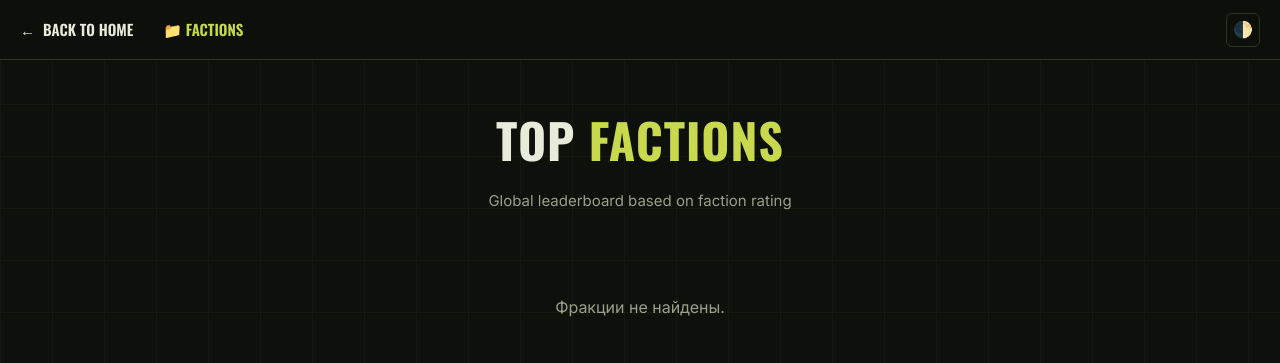
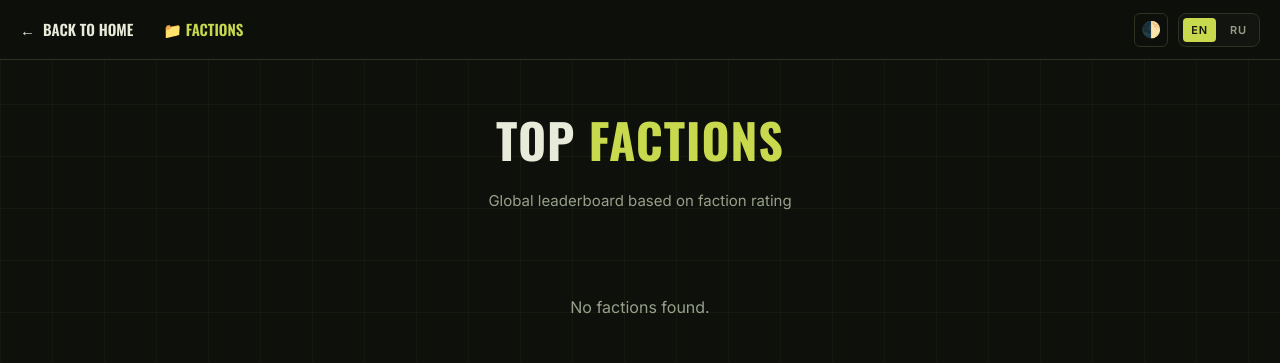
Before and after one commit to Svatushka/ColdWarFaction, a plain HTML site: page tops.html in a window 1280 px wide. Drawn offline with nearby package versions, Linux system fonts and the light colour scheme; no server answers.

Commit message:
Update tops.html

```diff
--- a/tops.html
+++ b/tops.html
@@ -9,215 +9,89 @@
 <link href="https://fonts.googleapis.com/css2?family=Oswald:wght@400;600;700&family=Inter:wght@400;500;600&display=swap" rel="stylesheet">
 <style>
   :root{
-    --bg:#0e100c;
-    --bg2:#151a11;
-    --line:#2b3323;
-    --accent:#c8d94e;
-    --accent2:#e0b45c;
-    --text:#e9ebda;
-    --muted:#98a08a;
-    --radius:14px;
-    --shadow: rgba(0,0,0,0.5);
-
-    --gold: #f1c40f;
-    --silver: #bdc3c7;
-    --bronze: #cd7f32;
+    --bg:#0e100c; --bg2:#151a11; --line:#2b3323; --accent:#c8d94e; --accent2:#e0b45c;
+    --text:#e9ebda; --muted:#98a08a; --radius:14px; --shadow: rgba(0,0,0,0.5);
+    --gold: #f1c40f; --silver: #bdc3c7; --bronze: #cd7f32;
   }
-
   body.light-theme {
-    --bg:#f4f6f0;
-    --bg2:#ffffff;
-    --line:#d0d6c5;
-    --accent:#9abf2b;
-    --accent2:#d49b3b;
-    --text:#1a1e16;
-    --muted:#5c6654;
-    --shadow: rgba(0,0,0,0.1);
+    --bg:#f4f6f0; --bg2:#ffffff; --line:#d0d6c5; --accent:#9abf2b; --accent2:#d49b3b;
+    --text:#1a1e16; --muted:#5c6654; --shadow: rgba(0,0,0,0.1);
   }
-
   *{box-sizing:border-box;margin:0;padding:0}
   html{scroll-behavior:smooth}
-
   body{
-    font-family:'Inter',system-ui,-apple-system,sans-serif;
-    background:var(--bg);
-    color:var(--text);
-    line-height:1.65;
-    -webkit-font-smoothing:antialiased;
-    min-height: 100vh;
-    display: flex;
-    flex-direction: column;
-    transition: background-color 0.3s, color 0.3s;
+    font-family:'Inter',system-ui,-apple-system,sans-serif; background:var(--bg); color:var(--text);
+    line-height:1.65; -webkit-font-smoothing:antialiased; min-height: 100vh; display: flex;
+    flex-direction: column; transition: background-color 0.3s, color 0.3s;
   }
-
   body::before{
-    content:'';
-    position:fixed;
-    inset:0;
-    background-image:
-      linear-gradient(rgba(200,217,78,.045) 1px, transparent 1px),
-      linear-gradient(90deg, rgba(200,217,78,.045) 1px, transparent 1px);
-    background-size:52px 52px;
-    pointer-events:none;
-    z-index:0;
+    content:''; position:fixed; inset:0;
+    background-image: linear-gradient(rgba(200,217,78,.045) 1px, transparent 1px), linear-gradient(90deg, rgba(200,217,78,.045) 1px, transparent 1px);
+    background-size:52px 52px; pointer-events:none; z-index:0;
   }
   body.light-theme::before { opacity: 0.2; }
-
   header,main,footer{position:relative;z-index:1}
-
   header{
-    background:rgba(14,16,12,.95);
-    border-bottom:1px solid var(--line);
-    display: flex;
-    align-items: center;
-    justify-content: space-between;
-    padding: 10px 20px;
-    height: 60px;
-    flex-shrink: 0;
+    background:rgba(14,16,12,.95); border-bottom:1px solid var(--line); display: flex;
+    align-items: center; justify-content: space-between; padding: 10px 20px; height: 60px; flex-shrink: 0;
   }
   body.light-theme header { background:rgba(255,255,255,.95); }
-
   .header-left { display: flex; align-items: center; gap: 20px; }
-
   .back-btn {
-    color: var(--text);
-    text-decoration: none;
-    font-family: 'Oswald', sans-serif;
-    font-size: 15px;
-    font-weight: 600;
-    text-transform: uppercase;
-    display: flex;
-    align-items: center;
-    gap: 8px;
-    transition: color 0.2s;
+    color: var(--text); text-decoration: none; font-family: 'Oswald', sans-serif; font-size: 15px;
+    font-weight: 600; text-transform: uppercase; display: flex; align-items: center; gap: 8px; transition: color 0.2s;
   }
   .back-btn:hover { color: var(--accent); }
-
   .header-controls { display: flex; align-items: center; gap: 10px; }
-
   .icon-btn {
-    background: transparent;
-    border: 1px solid var(--line);
-    color: var(--text);
-    width: 34px; height: 34px;
-    border-radius: 6px;
-    display: flex; align-items: center; justify-content: center;
-    cursor: pointer; font-size: 16px; transition: all 0.2s;
+    background: transparent; border: 1px solid var(--line); color: var(--text); width: 34px; height: 34px;
+    border-radius: 6px; display: flex; align-items: center; justify-content: center; cursor: pointer;
+    font-size: 16px; transition: all 0.2s;
   }
   .icon-btn:hover { border-color: var(--accent); color: var(--accent); }
-
-  main {
-    flex: 1;
-    max-width: 1180px;
-    margin: 0 auto;
-    padding: 40px 20px;
-    width: 100%;
+  .lang-switch{ display:flex; gap:6px; padding:4px; border:1px solid var(--line); border-radius:8px; background:rgba(255,255,255,.02); }
+  .lang{
+    border:0; background:transparent; color:var(--muted); font-family:'Inter',sans-serif; font-size:11px;
+    font-weight:600; letter-spacing:.08em; padding:5px 8px; border-radius:4px; cursor:pointer; transition:all .18s;
   }
-
+  .lang:hover{color:var(--text);background:rgba(255,255,255,.05)}
+  .lang.active{ background:var(--accent); color:#12140c; }
+  main { flex: 1; max-width: 1180px; margin: 0 auto; padding: 40px 20px; width: 100%; }
   .page-title {
-    font-family:'Oswald',sans-serif;
-    font-weight:700;
-    font-size: clamp(2rem, 5vw, 3rem);
-    text-transform: uppercase;
-    letter-spacing:.02em;
-    margin-bottom: 10px;
-    text-align: center;
+    font-family:'Oswald',sans-serif; font-weight:700; font-size: clamp(2rem, 5vw, 3rem);
+    text-transform: uppercase; letter-spacing:.02em; margin-bottom: 10px; text-align: center;
   }
   .page-title span { color: var(--accent); }
   .page-sub { color: var(--muted); margin-bottom: 40px; font-size: 15px; text-align: center; }
 
-  /* Подиум для Топ-3 */
-  .podium-grid {
-    display: flex;
-    justify-content: center;
-    align-items: flex-end;
-    gap: 15px;
-    margin-bottom: 50px;
-    flex-wrap: wrap;
-  }
-
+  .podium-grid { display: flex; justify-content: center; align-items: flex-end; gap: 15px; margin-bottom: 50px; flex-wrap: wrap; }
   .podium-card {
-    background: var(--bg2);
-    border: 1px solid var(--line);
-    border-radius: var(--radius);
-    padding: 20px;
-    text-align: center;
-    width: 220px;
-    position: relative;
-    transition: transform 0.3s;
+    background: var(--bg2); border: 1px solid var(--line); border-radius: var(--radius); padding: 20px;
+    text-align: center; width: 220px; position: relative; transition: transform 0.3s;
   }
   .podium-card:hover { transform: translateY(-5px); }
-
   .podium-card.rank-1 { border-color: var(--gold); box-shadow: 0 0 20px rgba(241, 196, 15, 0.2); transform: scale(1.1); z-index: 2; }
   .podium-card.rank-2 { border-color: var(--silver); margin-bottom: 20px; }
   .podium-card.rank-3 { border-color: var(--bronze); margin-bottom: 40px; }
-
   .podium-medal { font-size: 40px; margin-bottom: 10px; line-height: 1; }
   .podium-name { font-family: 'Oswald', sans-serif; font-size: 1.2rem; font-weight: 700; text-transform: uppercase; margin-bottom: 5px; }
   .podium-rating { font-size: 1.5rem; font-weight: 700; color: var(--accent); font-family: 'Oswald', sans-serif; }
 
-  /* Список остальных */
   .list-header {
-    display: grid;
-    grid-template-columns: 60px 1fr 100px;
-    padding: 10px 20px;
-    font-size: 12px;
-    color: var(--muted);
-    text-transform: uppercase;
-    font-weight: 600;
-    border-bottom: 1px solid var(--line);
-    margin-bottom: 10px;
+    display: grid; grid-template-columns: 60px 1fr 100px; padding: 10px 20px; font-size: 12px;
+    color: var(--muted); text-transform: uppercase; font-weight: 600;
+    border-bottom: 1px solid var(--line); margin-bottom: 10px;
   }
-
   .rank-row {
-    display: grid;
-    grid-template-columns: 60px 1fr 100px;
-    align-items: center;
-    padding: 15px 20px;
-    background: var(--bg2);
-    border: 1px solid var(--line);
-    border-radius: 8px;
-    margin-bottom: 10px;
-    transition: all 0.2s;
+    display: grid; grid-template-columns: 60px 1fr 100px; align-items: center; padding: 15px 20px;
+    background: var(--bg2); border: 1px solid var(--line); border-radius: 8px; margin-bottom: 10px; transition: all 0.2s;
   }
   .rank-row:hover { border-color: var(--accent); transform: translateX(5px); }
-
-  .rank-number {
-    font-family: 'Oswald', sans-serif;
-    font-size: 1.2rem;
-    font-weight: 700;
-    color: var(--muted);
-  }
-
-  .rank-name {
-    font-family: 'Oswald', sans-serif;
-    font-size: 1.1rem;
-    font-weight: 600;
-    text-transform: uppercase;
-  }
-
-  .rank-side {
-    font-size: 11px;
-    color: var(--muted);
-    display: flex;
-    align-items: center;
-    gap: 5px;
-  }
-
-  .rank-rating {
-    font-family: 'Oswald', sans-serif;
-    font-size: 1.2rem;
-    font-weight: 700;
-    color: var(--accent);
-    text-align: right;
-  }
-
-  .flag-icon {
-    width: 16px; height: 12px;
-    object-fit: cover;
-    border-radius: 2px;
-    box-shadow: 0 0 2px rgba(0,0,0,0.5);
-  }
+  .rank-number { font-family: 'Oswald', sans-serif; font-size: 1.2rem; font-weight: 700; color: var(--muted); }
+  .rank-name { font-family: 'Oswald', sans-serif; font-size: 1.1rem; font-weight: 600; text-transform: uppercase; }
+  .rank-side { font-size: 11px; color: var(--muted); display: flex; align-items: center; gap: 5px; }
+  .rank-rating { font-family: 'Oswald', sans-serif; font-size: 1.2rem; font-weight: 700; color: var(--accent); text-align: right; }
+  .flag-icon { width: 16px; height: 12px; object-fit: cover; border-radius: 2px; box-shadow: 0 0 2px rgba(0,0,0,0.5); }
 
   @media(max-width: 768px) {
     .podium-grid { flex-direction: column; align-items: center; }
@@ -235,39 +109,108 @@
     <a href="index.html" class="back-btn">
       <span>←</span> <span data-i18n="btn_back">Back to Home</span>
     </a>
-    <a href="factions.html" class="back-btn" style="color: var(--accent); margin-left: 10px;">
-      📁 Factions
-    </a>
+    <a href="factions.html" class="back-btn" style="color: var(--accent); margin-left: 10px;" data-i18n="factions_link">📁 Factions</a>
   </div>
-
   <div class="header-controls">
     <button class="icon-btn" id="themeToggle" title="Toggle Theme">🌓</button>
+    <div class="lang-switch">
+      <button class="lang" data-lang="en">EN</button>
+      <button class="lang" data-lang="ru">RU</button>
+    </div>
   </div>
 </header>
 
 <main>
-  <h1 class="page-title">Top <span>Factions</span></h1>
-  <p class="page-sub">Global leaderboard based on faction rating</p>
+  <h1 class="page-title"><b data-i18n="title_top">Top</b> <span data-i18n="title_factions">Factions</span></h1>
+  <p class="page-sub" data-i18n="title_sub">Global leaderboard based on faction rating</p>
 
   <div id="topsContainer">
-    <div style="text-align: center; color: var(--muted); padding: 40px;">Загрузка рейтинга...</div>
+    <div style="text-align: center; color: var(--muted); padding: 40px;" data-i18n="loading">Loading ratings...</div>
   </div>
 </main>
 
 <script>
-// --- СИСТЕМА ТЕМ ---
+// --- THEME ---
 const themeToggle = document.getElementById('themeToggle');
-if (localStorage.getItem('cw-theme') === 'light') {
-  document.body.classList.add('light-theme');
-}
+if (localStorage.getItem('cw-theme') === 'light') document.body.classList.add('light-theme');
 themeToggle.addEventListener('click', () => {
   document.body.classList.toggle('light-theme');
   localStorage.setItem('cw-theme', document.body.classList.contains('light-theme') ? 'light' : 'dark');
 });
 
-// --- ЛОГИКА ТОПОВ ---
+// --- I18N ---
+const translations = {
+  en: {
+    page_title: "Top Factions — Cold War",
+    btn_back: "Back to Home",
+    factions_link: "📁 Factions",
+    title_top: "Top",
+    title_factions: "Factions",
+    title_sub: "Global leaderboard based on faction rating",
+    loading: "Loading ratings...",
+    not_found: "No factions found.",
+    list_rank: "Rank",
+    list_faction: "Faction",
+    list_rating: "Rating",
+    pts: "PTS"
+  },
+  ru: {
+    page_title: "Топ фракций — Cold War",
+    btn_back: "На главную",
+    factions_link: "📁 Фракции",
+    title_top: "Топ",
+    title_factions: "Фракций",
+    title_sub: "Глобальный рейтинг фракций по очкам",
+    loading: "Загрузка рейтинга...",
+    not_found: "Фракции не найдены.",
+    list_rank: "Место",
+    list_faction: "Фракция",
+    list_rating: "Очки",
+    pts: "ОЧК"
+  }
+};
+
+let currentLangCode = 'en';
+let initDone = false;
 let factionsData = [];
 
+const i18nEls = document.querySelectorAll('[data-i18n]');
+const langButtons = document.querySelectorAll('.lang');
+
+function t(key) {
+  return (translations[currentLangCode] && translations[currentLangCode][key]) || key;
+}
+
+function setLanguage(lang) {
+  const dict = translations[lang];
+  if (!dict) return;
+  currentLangCode = lang;
+  document.documentElement.lang = lang;
+
+  i18nEls.forEach(el => {
+    const key = el.dataset.i18n;
+    if (dict[key] !== undefined) el.textContent = dict[key];
+  });
+
+  langButtons.forEach(btn => btn.classList.toggle('active', btn.dataset.lang === lang));
+  document.title = dict.page_title;
+
+  try { localStorage.setItem('cw-factions-lang', lang); } catch(e) {}
+
+  if (initDone) renderTops();
+}
+
+langButtons.forEach(btn => btn.addEventListener('click', () => setLanguage(btn.dataset.lang)));
+
+(function initLang() {
+  let saved = null;
+  try { saved = localStorage.getItem('cw-factions-lang'); } catch(e) {}
+  if (saved && translations[saved]) { setLanguage(saved); return; }
+  const browser = (navigator.language || 'en').slice(0,2).toLowerCase();
+  setLanguage(browser === 'ru' ? 'ru' : 'en');
+})();
+
+// --- DATA ---
 async function initTops() {
   const localDB = localStorage.getItem('cw_local_db');
   if (localDB) {
@@ -279,10 +222,9 @@ async function initTops() {
     } catch(e) {}
   }
 
-  // Сортируем по рейтингу (по убыванию). Если рейтинга нет, ставим 0.
   factionsData.sort((a, b) => (b.rating || 0) - (a.rating || 0));
-
   renderTops();
+  initDone = true;
 }
 
 function renderTops() {
@@ -290,14 +232,13 @@ function renderTops() {
   container.innerHTML = '';
 
   if (factionsData.length === 0) {
-    container.innerHTML = '<div style="text-align: center; color: var(--muted); padding: 40px;">Фракции не найдены.</div>';
+    container.innerHTML = `<div style="text-align: center; color: var(--muted); padding: 40px;">${t('not_found')}</div>`;
     return;
   }
 
   const top3 = factionsData.slice(0, 3);
   const rest = factionsData.slice(3);
 
-  // Рендер Подиума
   if (top3.length > 0) {
     const podiumGrid = document.createElement('div');
     podiumGrid.className = 'podium-grid';
@@ -305,7 +246,6 @@ function renderTops() {
     const medals = ['🥇', '🥈', '🥉'];
     const classes = ['rank-1', 'rank-2', 'rank-3'];
 
-    // Чтобы 1 место было по центру, выводим 2, 1, 3 (если есть)
     const displayOrder = [];
     if (top3[1]) displayOrder.push({ data: top3[1], index: 1 });
     if (top3[0]) displayOrder.push({ data: top3[0], index: 0 });
@@ -314,31 +254,28 @@ function renderTops() {
     displayOrder.forEach(item => {
       const f = item.data;
       const i = item.index;
-
       const card = document.createElement('div');
       card.className = `podium-card ${classes[i]}`;
-
       const sideFlag = f.side === 'NATO' ? '<img src="foto/nato.png" class="flag-icon"> NATO' : '<img src="foto/pact.png" class="flag-icon"> PACT';
 
       card.innerHTML = `
         <div class="podium-medal">${medals[i]}</div>
         <div class="podium-name">${f.name}</div>
         <div class="podium-side" style="font-size:11px; color:var(--muted); margin-bottom:10px;">${sideFlag}</div>
-        <div class="podium-rating">${f.rating || 0} <span style="font-size:12px;color:var(--muted);">PTS</span></div>
+        <div class="podium-rating">${f.rating || 0} <span style="font-size:12px;color:var(--muted);">${t('pts')}</span></div>
       `;
       podiumGrid.appendChild(card);
     });
     container.appendChild(podiumGrid);
   }
 
-  // Рендер остального списка
   if (rest.length > 0) {
     const listContainer = document.createElement('div');
     listContainer.innerHTML = `
       <div class="list-header">
-        <div>Rank</div>
-        <div>Faction</div>
-        <div style="text-align:right;">Rating</div>
+        <div>${t('list_rank')}</div>
+        <div>${t('list_faction')}</div>
+        <div style="text-align:right;">${t('list_rating')}</div>
       </div>
     `;
 
@@ -346,7 +283,6 @@ function renderTops() {
       const rank = index + 4;
       const row = document.createElement('div');
       row.className = 'rank-row';
-
       const sideFlag = f.side === 'NATO' ? '<img src="foto/nato.png" class="flag-icon">' : '<img src="foto/pact.png" class="flag-icon">';
 
       row.innerHTML = `
```
